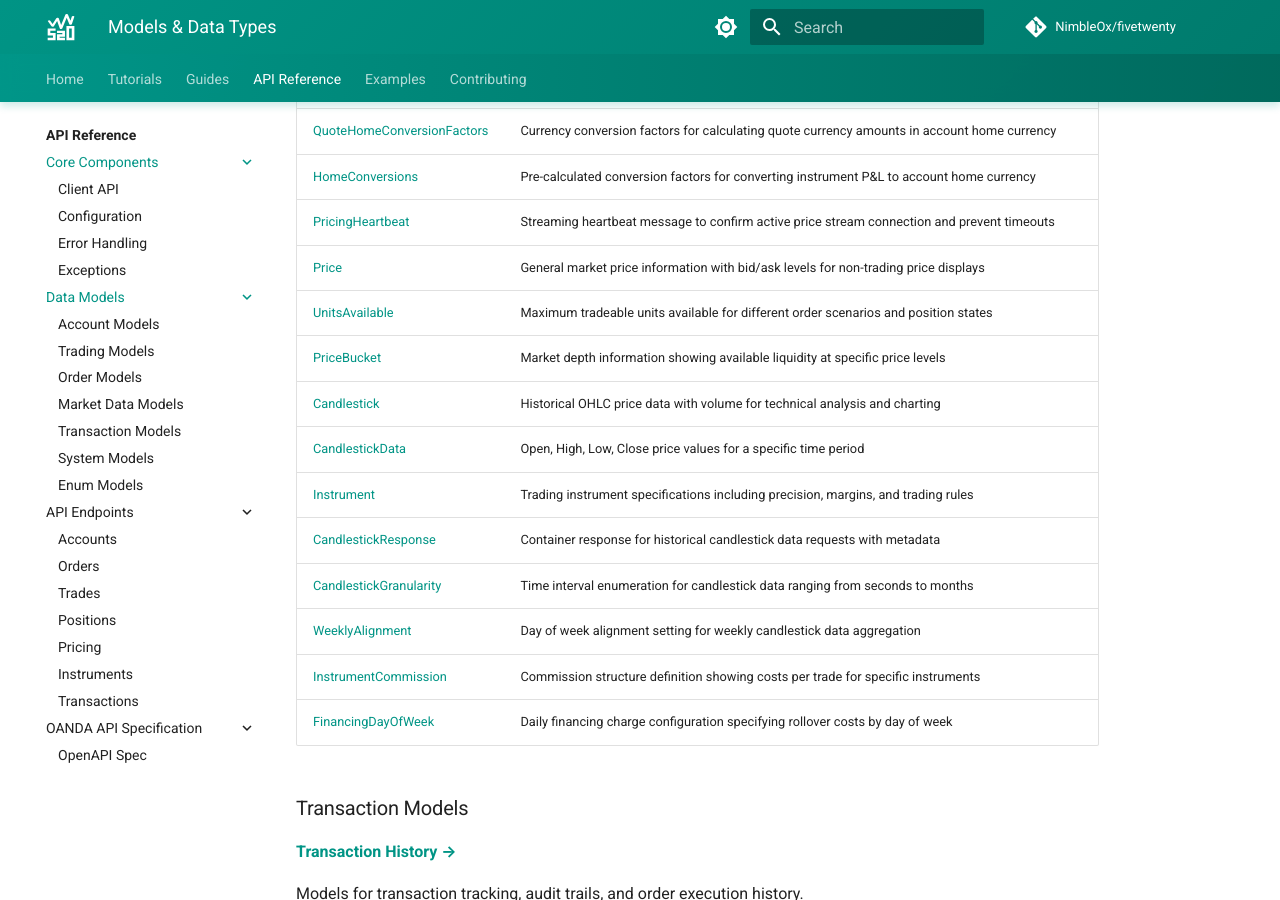
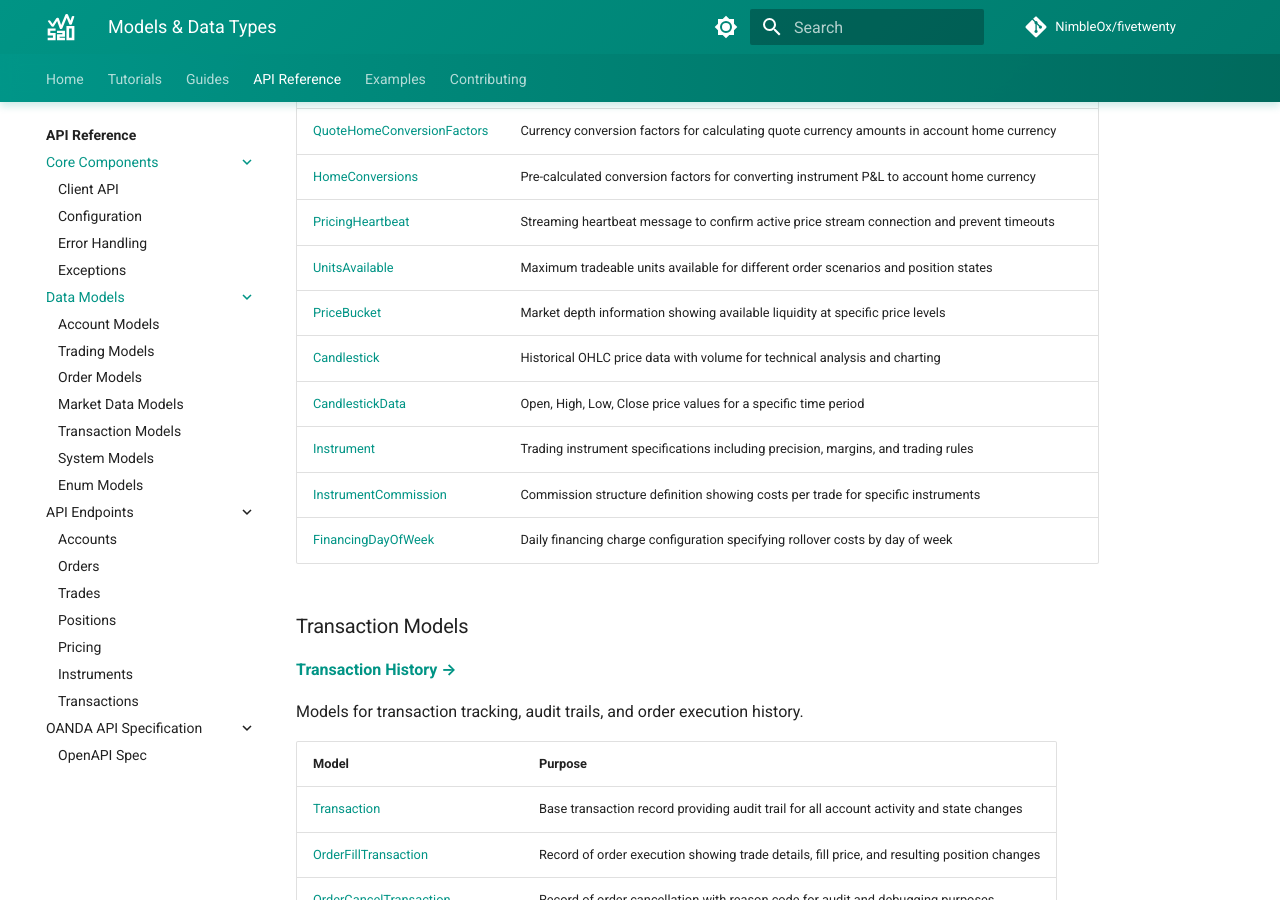
Before and after one commit to NimbleOx/fivetwenty, an MkDocs documentation site: the page built from docs/api-reference/models/index.md, in a window 1280 px wide and 900 px high, scrolled down 4116 px. Built offline with MkDocs 1.6.1 and Material for MkDocs 9.7.7, drawn with Linux system fonts in a browser that asks for light colours; comment, search, counter and statistics services are not loaded.

```diff
--- a/docs/api-reference/models/index.md
+++ b/docs/api-reference/models/index.md
@@ -109,15 +109,11 @@
 | [QuoteHomeConversionFactors](market-data-models.md#quotehomeconversionfactors) | Currency conversion factors for calculating quote currency amounts in account home currency |
 | [HomeConversions](market-data-models.md#homeconversions) | Pre-calculated conversion factors for converting instrument P&L to account home currency |
 | [PricingHeartbeat](market-data-models.md#pricingheartbeat) | Streaming heartbeat message to confirm active price stream connection and prevent timeouts |
-| [Price](market-data-models.md#price) | General market price information with bid/ask levels for non-trading price displays |
 | [UnitsAvailable](market-data-models.md#unitsavailable) | Maximum tradeable units available for different order scenarios and position states |
 | [PriceBucket](market-data-models.md#pricebucket) | Market depth information showing available liquidity at specific price levels |
 | [Candlestick](market-data-models.md#candlestick) | Historical OHLC price data with volume for technical analysis and charting |
 | [CandlestickData](market-data-models.md#candlestickdata) | Open, High, Low, Close price values for a specific time period |
 | [Instrument](market-data-models.md#instrument) | Trading instrument specifications including precision, margins, and trading rules |
-| [CandlestickResponse](market-data-models.md#candlestickresponse) | Container response for historical candlestick data requests with metadata |
-| [CandlestickGranularity](market-data-models.md#candlestickgranularity) | Time interval enumeration for candlestick data ranging from seconds to months |
-| [WeeklyAlignment](market-data-models.md#weeklyalignment) | Day of week alignment setting for weekly candlestick data aggregation |
 | [InstrumentCommission](market-data-models.md#instrumentcommission) | Commission structure definition showing costs per trade for specific instruments |
 | [FinancingDayOfWeek](market-data-models.md#financingdayofweek) | Daily financing charge configuration specifying rollover costs by day of week |
 
```
